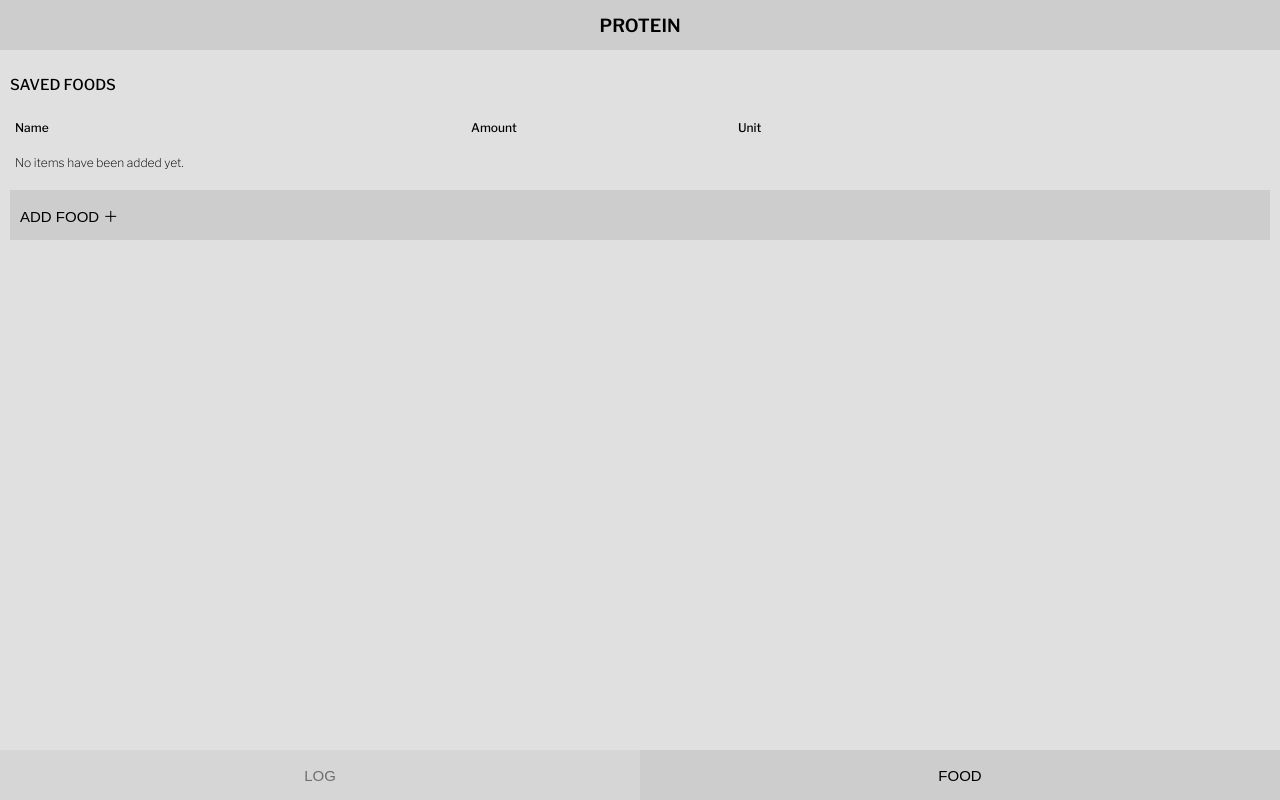
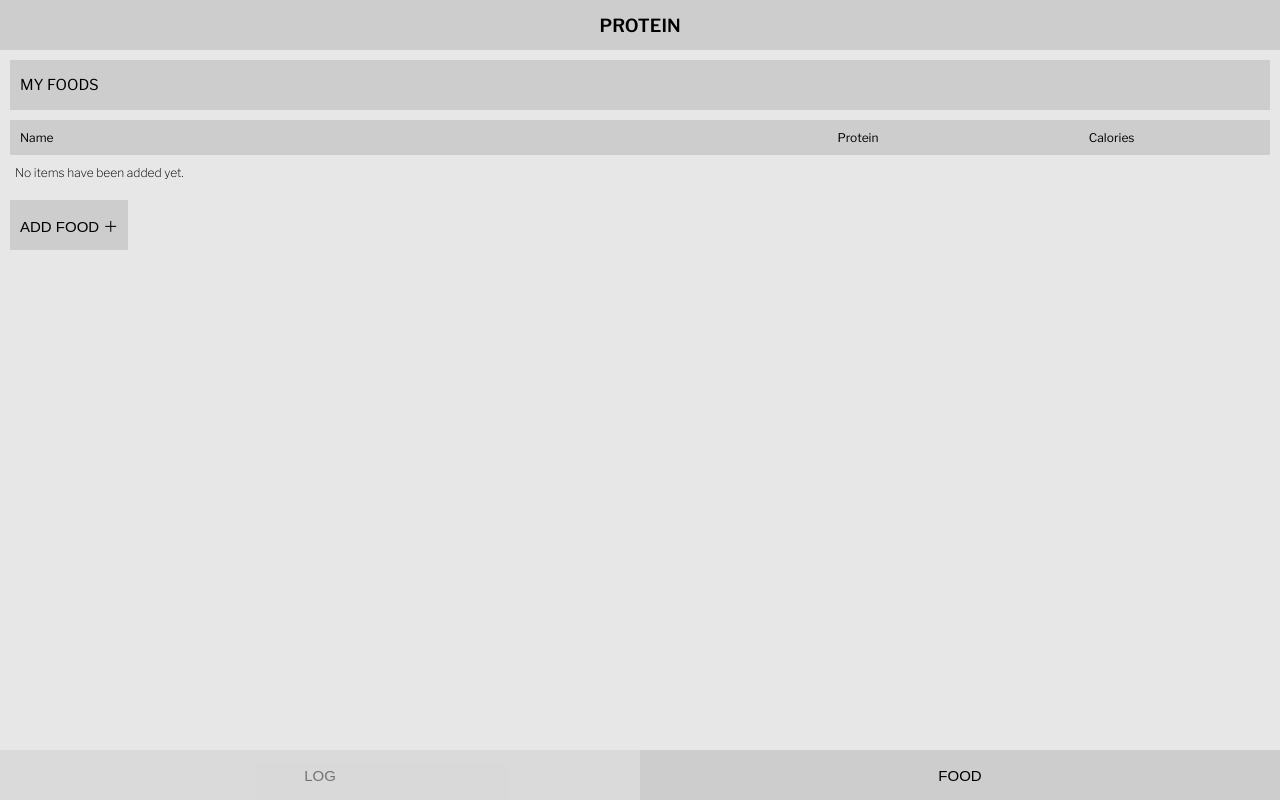
Before and after one commit to chillcs/protein-tracker-react-app, a React (Create React App) app: page / in a window 1280 px wide. Both pictures are taken after a click on the button "FOOD". Built offline with nearby package versions, Linux system fonts and the light colour scheme; the HTML template or start-up script is replaced by a standard one.

Commit message:
fix overflow and ui library page

```diff
--- a/src/components/Library.js
+++ b/src/components/Library.js
@@ -4,7 +4,7 @@ const Library = () => {
   const [isOpen, setIsOpen] = useState(false);
   const [foodName, setFoodName] = useState('');
   const [gramsOfProtein, setGramsOfProtein] = useState('');
-  const [measurement, setMeasurement] = useState('');
+  const [calories, setCalories] = useState('');
   const [foodItems, setFoodItems] = useState([]);
   const [errorMessage, setErrorMessage] = useState('');
 
@@ -23,15 +23,15 @@ const Library = () => {
   const handleSubmit = (e) => {
     e.preventDefault();
 
-    if (!foodName || !measurement || !gramsOfProtein) {
+    if (!foodName || !gramsOfProtein || !calories) {
       setErrorMessage('Please fill in all fields');
       return;
     }
 
     const newFoodItem = {
       foodName,
-      measurement,
       gramsOfProtein: parseFloat(gramsOfProtein),
+      calories: parseFloat(calories),
     };
 
     // Store newFoodItem in local storage
@@ -45,7 +45,7 @@ const Library = () => {
     setFoodItems(sortedItems);
     setFoodName('');
     setGramsOfProtein('');
-    setMeasurement('');
+    setCalories('');
     setErrorMessage('');
 
     // Toggle form
@@ -66,24 +66,24 @@ const Library = () => {
     <div className="library">
       <div className="saved-foods">
         <div className="section-title">
-          <h2>SAVED FOODS</h2>
+          <h2>MY FOODS</h2>
         </div>
         <ul className="table">
           <li>
             <div
               className="row title-row"
               style={{
-                backgroundColor: 'var(--colorSecondary)',
+                backgroundColor: 'var(--colorPrimary)',
               }}
             >
               <div className="cell cell-food-name">
                 <h3>Name</h3>
               </div>
               <div className="cell cell-grams-of-protein">
-                <h3>Amount</h3>
+                <h3>Protein</h3>
               </div>
-              <div className="cell cell-measurement">
-                <h3>Unit</h3>
+              <div className="cell cell-calories">
+                <h3>Calories</h3>
               </div>
               <div className="cell cell-delete"></div>
             </div>
@@ -99,21 +99,23 @@ const Library = () => {
                 className="row"
                 style={{
                   backgroundColor:
-                    index % 2 === 1 ? 'inherit' : 'var(--colorPrimary)',
+                    index % 2 === 1
+                      ? 'var(--colorPrimary)'
+                      : 'var(--colorPrimaryAlternate)',
                 }}
               >
                 <div className="cell cell-food-name">
                   <p>{item.foodName}</p>
                 </div>
                 <div className="cell cell-grams-of-protein">
-                  <p>{item.gramsOfProtein}g</p>
+                  <p>{item.gramsOfProtein} g</p>
                 </div>
-                <div className="cell cell-measurement">
-                  <p>{item.measurement}</p>
+                <div className="cell cell-calories">
+                  <p>{item.calories} cals</p>
                 </div>
                 <div className="cell cell-delete">
                   <button onClick={() => handleDelete(index)}>
-                    <p>Delete</p>
+                    <p>✕</p>
                   </button>
                 </div>
               </div>
@@ -126,8 +128,8 @@ const Library = () => {
           className="add-food-btn"
           onClick={handleFormToggle}
         >
-          <h2 className="section-title">
-            {isOpen ? 'HIDE FORM －' : 'ADD FOOD ＋'}
+          <h2 className="button-title">
+            {isOpen ? 'ADD FOOD －' : 'ADD FOOD ＋'}
           </h2>
         </button>
         {isOpen && (
@@ -139,23 +141,23 @@ const Library = () => {
               <input
                 className="input-food-name"
                 type="text"
-                placeholder="Name"
+                placeholder="Food Name"
                 value={foodName}
                 onChange={(e) => setFoodName(e.target.value)}
               />
               <input
                 className="input-grams-of-protein"
                 type="number"
-                placeholder="Amount"
+                placeholder="Grams of Protein"
                 value={gramsOfProtein}
                 onChange={(e) => setGramsOfProtein(e.target.value)}
               />
               <input
-                className="input-measurement"
-                type="text"
-                placeholder="Unit"
-                value={measurement}
-                onChange={(e) => setMeasurement(e.target.value)}
+                className="input-calories"
+                type="number"
+                placeholder="Calories"
+                value={calories}
+                onChange={(e) => setCalories(e.target.value)}
               />
               <button
                 className="input-submit"
--- a/src/index.css
+++ b/src/index.css
@@ -7,7 +7,8 @@
   --headerHeight: 50px;
   --elementHeight: 50px;
   --colorPrimary: #cdcdcd;
-  --colorSecondary: #e0e0e0;
+  --colorPrimaryAlternate: #dcdcdc;
+  --colorSecondary: #e7e7e7;
   --colorAccent: #ff0000;
   --colorText: #000000;
   --space: 10px;
@@ -39,12 +40,12 @@ h1 {
 
 h2 {
   font-size: 15px;
-  font-weight: 500;
+  font-weight: 400;
 }
 
 h3 {
   font-size: 12px;
-  font-weight: 500;
+  font-weight: 400;
 }
 
 p {
@@ -54,7 +55,7 @@ p {
 
 button {
   font-size: 15px;
-  font-weight: 500;
+  font-weight: 400;
   background: none;
   border: none;
   cursor: pointer;
@@ -83,14 +84,13 @@ li {
 }
 
 .main {
+  position: relative;
   height: calc(100vh - var(--headerHeight) - var(--elementHeight));
   display: flex;
   justify-content: center;
   align-items: center;
   background: var(--colorSecondary);
   color: var(--colorText);
-  padding: var(--space);
-  overflow-y: auto;
 }
 
 .tabs {
@@ -119,17 +119,20 @@ li {
   opacity: 1;
 }
 
-/* TRACKER --- */
-/* TRACKER --- */
-/* TRACKER --- */
-
-.tracker {
-  height: 100%;
+.tracker,
+.library {
+  height: calc(100% - 20px);
   width: 100%;
   display: flex;
   flex-direction: column;
   gap: var(--space);
+  padding: var(--space);
+  overflow-y: auto;
 }
+
+/* TRACKER --- */
+/* TRACKER --- */
+/* TRACKER --- */
 
 /* PROGRESS --- */
 
@@ -179,20 +182,19 @@ li {
 /* LIBRARY --- */
 /* LIBRARY --- */
 
-.library {
-  height: 100%;
-  width: 100%;
-  display: flex;
-  flex-direction: column;
-  gap: var(--space);
-}
-
 /* SAVED FOODS --- */
 
 .section-title {
   height: var(--elementHeight);
   display: flex;
   align-items: center;
+  padding-left: 10px;
+  background: var(--colorPrimary);
+}
+
+.title-row {
+  margin-top: 10px;
+  background: var(--colorSecondary);
 }
 
 .row {
@@ -202,77 +204,67 @@ li {
   background: var(--colorPrimary);
 }
 
-.title-row {
-  margin-left: -5px;
-}
-
 .empty-table-error-message {
   padding: 10px 0;
   padding-left: 5px;
 }
 
 .cell {
-  padding: 5px 0;
+  padding: 10px 0;
   padding-left: 10px;
-  padding-top: 10px;
-  padding-bottom: 10px;
 }
 
 .cell-food-name,
 .input-food-name {
-  width: 35%;
+  width: 50%;
 }
 
 .cell-grams-of-protein,
-.cell-measurement,
-.cell-delete {
+.cell-calories {
   width: 20%;
+  text-align: right;
 }
 
 .cell-delete {
   display: flex;
   justify-content: center;
   align-items: center;
+  width: 10%;
 }
 
 /* ADD FOOD --- */
 
 .add-food {
   min-height: var(--elementHeight);
-  padding: 0 var(--space);
-  background: var(--colorPrimary);
 }
 
 .add-food-btn {
+  height: var(--elementHeight);
+  padding: 0 10px;
   text-align: left;
+  background-color: var(--colorPrimary);
 }
 
 .form-group {
   width: 100%;
   display: flex;
-  gap: 10px;
+  flex-direction: column;
 }
 
 .form-group input {
+  margin-top: 10px;
   padding: 10px 0;
-  padding-left: 5px;
+  padding-left: 10px;
   border: none;
-}
-
-.input-food-name {
-  width: 35%;
-}
-
-.input-grams-of-protein,
-.input-measurement,
-.input-submit {
-  width: 20%;
+  width: calc(100% - 10px);
 }
 
 .input-submit {
-  padding-left: 10px;
+  height: var(--elementHeight);
+  margin-top: 10px;
+  padding: 10px 0;
   background: var(--colorAccent);
-  text-align: left;
+  width: 25%;
 }
 
 .form-error-message {
```
